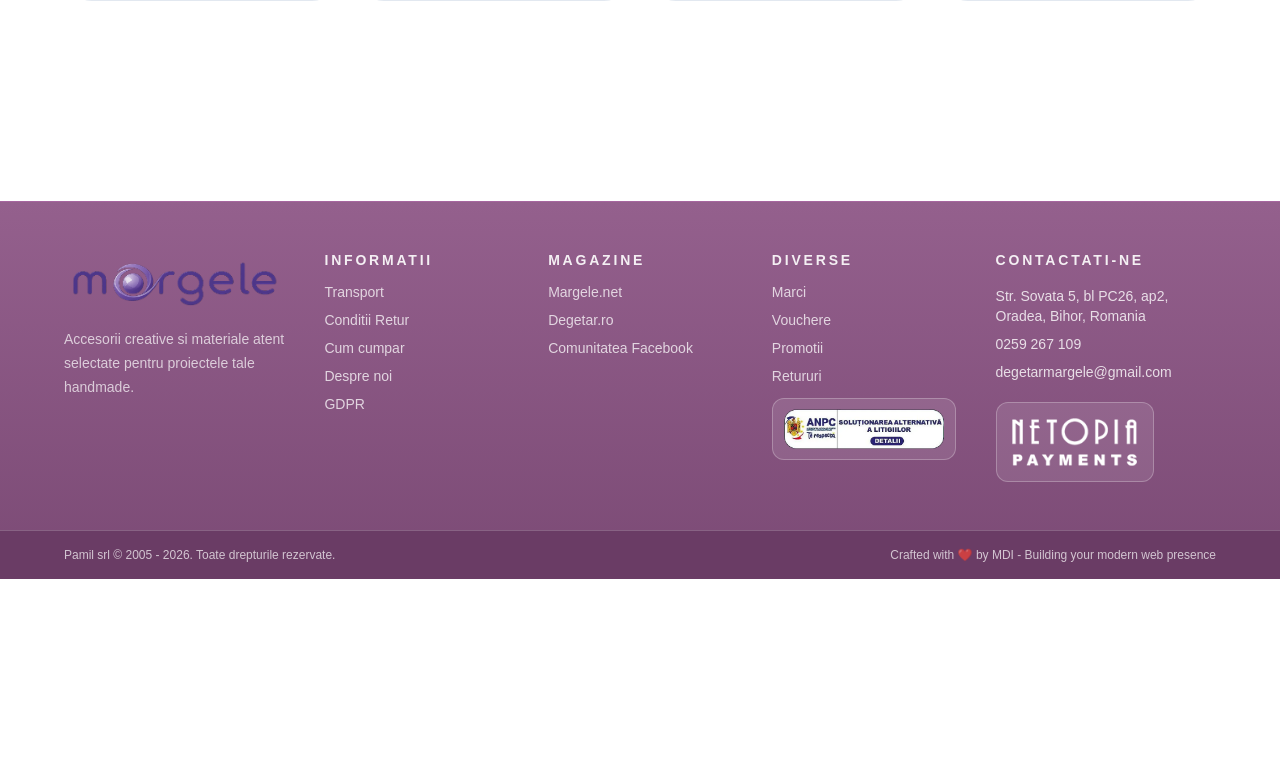
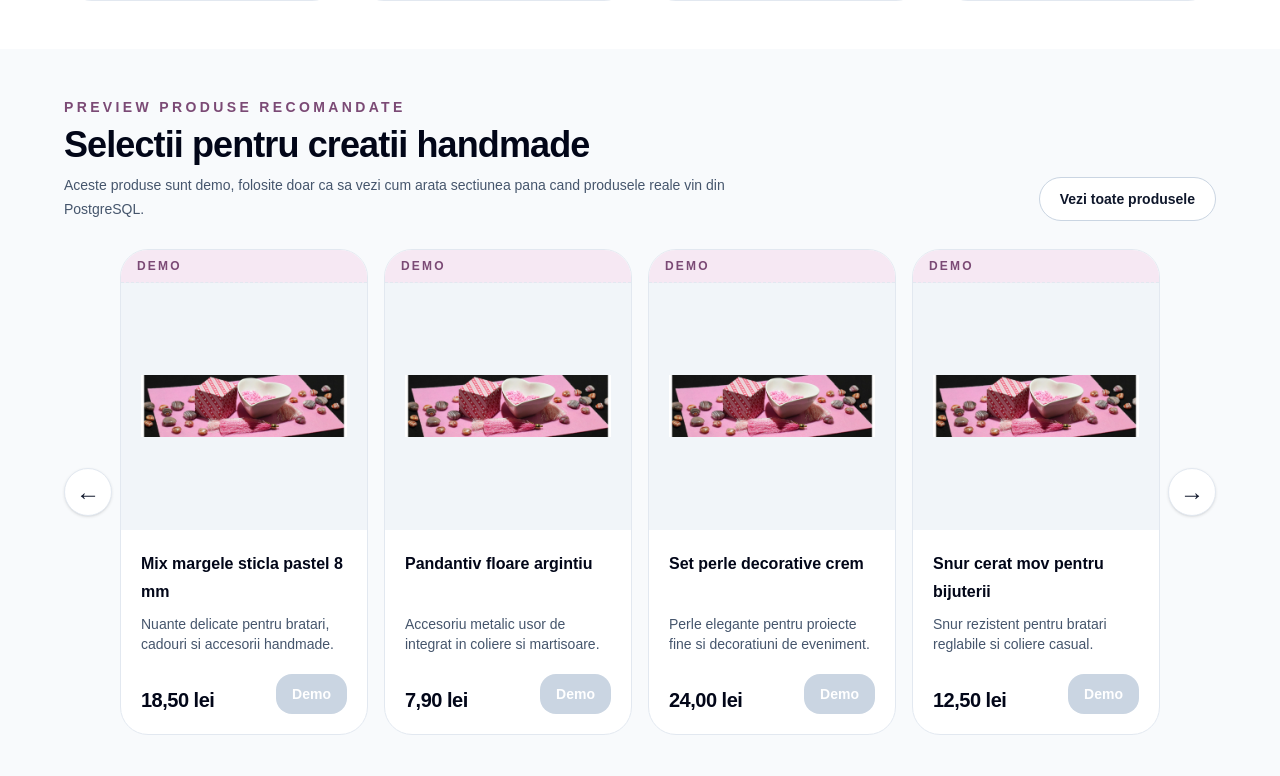
Before and after one commit to DMI-web-presence/margele-net-project, a Next.js app in the folder frontend/: page / in a window 1280 px wide. Shown: the part 1244-2020 px from the top of the page. Before the commit the page ends 1823 px from the top, so only its background shows below. Built offline with nearby package versions, Linux system fonts and the light colour scheme; no server answers.

Commit message:
MARGELE-24 Added a featured products section. Fixed left/right carousel arrows.

```diff
--- a/frontend/app/page.tsx
+++ b/frontend/app/page.tsx
@@ -1,4 +1,7 @@
 import LandingPage from '@/components/landing-page';
+
+const backendUrl =
+  process.env.NEXT_PUBLIC_BACKEND_URL ?? 'http://localhost:3001';
 
 type Product = {
   id: number;
@@ -12,7 +15,7 @@ type Product = {
 
 async function getProducts(): Promise<Product[]> {
   try {
-    const res = await fetch('http://127.0.0.1:3001/products', {
+    const res = await fetch(`${backendUrl}/products`, {
       cache: 'no-store',
       signal: AbortSignal.timeout(5000),
     });
--- /dev/null
+++ b/frontend/components/featured-products-section.tsx
@@ -0,0 +1,205 @@
+'use client';
+
+import Image from 'next/image';
+import Link from 'next/link';
+import { useCart } from '@/components/cart-provider';
+import ProductFavoriteIconButton from '@/components/product-favorite-icon-button';
+import {
+  Carousel,
+  CarouselContent,
+  CarouselItem,
+  CarouselNext,
+  CarouselPrevious,
+} from '@/components/ui/carousel';
+
+type Product = {
+  id: number;
+  name: string;
+  description: string | null;
+  price: string;
+  imageUrl: string | null;
+};
+
+type FeaturedProductsSectionProps = {
+  products: Product[];
+};
+
+const mockProducts: Product[] = [
+  {
+    id: -101,
+    name: 'Mix margele sticla pastel 8 mm',
+    description: 'Nuante delicate pentru bratari, cadouri si accesorii handmade.',
+    price: '18.50',
+    imageUrl: '/landing-page-image.webp',
+  },
+  {
+    id: -102,
+    name: 'Pandantiv floare argintiu',
+    description: 'Accesoriu metalic usor de integrat in coliere si martisoare.',
+    price: '7.90',
+    imageUrl: '/landing-page-image.webp',
+  },
+  {
+    id: -103,
+    name: 'Set perle decorative crem',
+    description: 'Perle elegante pentru proiecte fine si decoratiuni de eveniment.',
+    price: '24.00',
+    imageUrl: '/landing-page-image.webp',
+  },
+  {
+    id: -104,
+    name: 'Snur cerat mov pentru bijuterii',
+    description: 'Snur rezistent pentru bratari reglabile si coliere casual.',
+    price: '12.50',
+    imageUrl: '/landing-page-image.webp',
+  },
+  {
+    id: -105,
+    name: 'Charm steluta aurie',
+    description: 'Detaliu luminos pentru bratari, cercei si ambalaje handmade.',
+    price: '5.40',
+    imageUrl: '/landing-page-image.webp',
+  },
+  {
+    id: -106,
+    name: 'Margele rosii pentru Craciun',
+    description: 'Culoare intensa pentru decoratiuni festive si proiecte de sezon.',
+    price: '16.90',
+    imageUrl: '/landing-page-image.webp',
+  },
+];
+
+const priceFormatter = new Intl.NumberFormat('ro-RO', {
+  style: 'currency',
+  currency: 'RON',
+  currencyDisplay: 'narrowSymbol',
+});
+
+export default function FeaturedProductsSection({ products }: FeaturedProductsSectionProps) {
+  const { addToCart } = useCart();
+  const isUsingMockProducts = products.length === 0;
+  const featuredProducts = (isUsingMockProducts ? mockProducts : products).slice(0, 8);
+
+  return (
+    <section className="bg-slate-50">
+      <div className="mx-auto w-full max-w-[1400px] px-6 py-12 sm:px-10 lg:px-16">
+        <div className="flex flex-col gap-3 sm:flex-row sm:items-end sm:justify-between">
+          <div>
+            <p className="text-sm font-semibold uppercase tracking-[0.24em] text-[#7b4a75]">
+              {isUsingMockProducts ? 'Preview produse recomandate' : 'Produse recomandate'}
+            </p>
+            <h2 className="mt-2 text-3xl font-semibold tracking-tight text-slate-950 sm:text-4xl">
+              Selectii pentru creatii handmade
+            </h2>
+            {isUsingMockProducts ? (
+              <p className="mt-2 max-w-2xl text-sm leading-6 text-slate-600">
+                Aceste produse sunt demo, folosite doar ca sa vezi cum arata sectiunea pana cand
+                produsele reale vin din PostgreSQL.
+              </p>
+            ) : null}
+          </div>
+          <Link
+            href="/catalog"
+            className="inline-flex min-h-11 items-center justify-center rounded-full border border-slate-300 bg-white px-5 text-sm font-semibold text-slate-900 transition hover:bg-slate-100"
+          >
+            Vezi toate produsele
+          </Link>
+        </div>
+
+        <Carousel opts={{ align: 'start', loop: featuredProducts.length > 3 }} className="mt-7 w-full px-14">
+          <CarouselContent>
+            {featuredProducts.map((product) => (
+              <CarouselItem
+                key={product.id}
+                className="basis-[82%] sm:basis-1/2 lg:basis-1/4"
+              >
+                <article className="flex min-h-[26rem] flex-col overflow-hidden rounded-[1.75rem] border border-slate-200 bg-white transition hover:-translate-y-1 hover:shadow-md">
+                  {isUsingMockProducts ? (
+                    <div className="border-b border-dashed border-slate-200 bg-[#f6e8f3] px-4 py-2 text-xs font-semibold uppercase tracking-[0.18em] text-[#7b4a75]">
+                      Demo
+                    </div>
+                  ) : null}
+
+                  <div className="relative border-b border-slate-100 bg-slate-100">
+                    <Link
+                      href={isUsingMockProducts ? '/catalog' : `/products/${product.id}`}
+                      className="group block"
+                    >
+                      <div className="relative aspect-square">
+                        {product.imageUrl ? (
+                          <Image
+                            src={product.imageUrl}
+                            alt={product.name}
+                            fill
+                            sizes="(min-width: 1024px) 25vw, (min-width: 640px) 50vw, 100vw"
+                            className="object-contain p-5 transition duration-300 group-hover:scale-105"
+                            unoptimized
+                          />
+                        ) : (
+                          <div className="flex h-full items-center justify-center text-sm text-slate-500">
+                            Imagine indisponibila
+                          </div>
+                        )}
+                      </div>
+                    </Link>
+
+                    {!isUsingMockProducts ? (
+                      <div className="absolute right-3 top-3">
+                        <ProductFavoriteIconButton
+                          product={{
+                            id: product.id,
+                            name: product.name,
+                            price: product.price,
+                            imageUrl: product.imageUrl,
+                          }}
+                        />
+                      </div>
+                    ) : null}
+                  </div>
+
+                  <div className="flex flex-1 flex-col p-5">
+                    <Link
+                      href={isUsingMockProducts ? '/catalog' : `/products/${product.id}`}
+                      className="line-clamp-2 min-h-14 text-base font-semibold leading-7 text-slate-950 transition hover:text-[#7b4a75]"
+                    >
+                      {product.name}
+                    </Link>
+                    <p className="mt-2 line-clamp-2 min-h-10 text-sm leading-5 text-slate-600">
+                      {product.description ?? 'Material premium pentru proiecte handmade.'}
+                    </p>
+
+                    <div className="mt-auto flex items-end justify-between gap-3 pt-5">
+                      <p className="text-xl font-semibold tracking-tight text-slate-950">
+                        {priceFormatter.format(Number(product.price))}
+                      </p>
+                      <button
+                        type="button"
+                        disabled={isUsingMockProducts}
+                        onClick={(event) =>
+                          addToCart(
+                            {
+                              id: product.id,
+                              name: product.name,
+                              price: product.price,
+                              imageUrl: product.imageUrl,
+                            },
+                            event.currentTarget,
+                          )
+                        }
+                        className="inline-flex min-h-10 cursor-pointer items-center justify-center rounded-2xl bg-slate-900 px-4 text-sm font-semibold text-white transition hover:bg-[#7b4a75] disabled:cursor-not-allowed disabled:bg-slate-300"
+                      >
+                        {isUsingMockProducts ? 'Demo' : 'Adauga'}
+                      </button>
+                    </div>
+                  </div>
+                </article>
+              </CarouselItem>
+            ))}
+          </CarouselContent>
+          <CarouselPrevious className="left-0 top-1/2 hidden h-12 w-12 -translate-y-1/2 border-slate-200 bg-white text-slate-900 shadow-sm sm:inline-flex" />
+          <CarouselNext className="right-0 top-1/2 hidden h-12 w-12 -translate-y-1/2 border-slate-200 bg-white text-slate-900 shadow-sm sm:inline-flex" />
+        </Carousel>
+      </div>
+    </section>
+  );
+}
--- a/frontend/components/landing-page.tsx
+++ b/frontend/components/landing-page.tsx
@@ -1,6 +1,7 @@
 import Image from 'next/image';
 import Link from 'next/link';
 import CategoryHighlights from '@/components/category-highlights';
+import FeaturedProductsSection from '@/components/featured-products-section';
 import FeaturedProductsOrbit from '@/components/featured-products-orbit';
 import LandingProductCarousel from '@/components/landing-product-carousel';
 
@@ -67,6 +68,7 @@ export default function LandingPage({ products }: LandingPageProps) {
   const promotionProducts = products;
   const recommendedProducts = [...products].sort((a, b) => a.id - b.id);
   const bestSellingProducts = [...products].sort((a, b) => Number(b.price) - Number(a.price));
+  const featuredProducts = [...products].sort((a, b) => Number(b.price) - Number(a.price));
 
   return (
     <>
@@ -141,6 +143,7 @@ export default function LandingPage({ products }: LandingPageProps) {
       </section>
 
       <CategoryHighlights />
+      <FeaturedProductsSection products={featuredProducts} />
 
       <section className="mx-auto flex w-full max-w-[1400px] flex-col gap-12 px-6 py-12 sm:px-10 lg:px-16">
         <FeaturedProductsOrbit title="Promotie de Paste" products={promotionProducts} />
--- a/frontend/components/ui/carousel.tsx
+++ b/frontend/components/ui/carousel.tsx
@@ -160,7 +160,9 @@ export function CarouselPrevious({
       onClick={scrollPrev}
       {...props}
     >
-      <span aria-hidden="true">←</span>
+      <div className="flex justify-center items-center w-full h-full">
+        <span className="text-2xl" aria-hidden="true">←</span>
+      </div>
       <span className="sr-only">Slide precedent</span>
     </button>
   );
@@ -186,7 +188,9 @@ export function CarouselNext({
       onClick={scrollNext}
       {...props}
     >
-      <span aria-hidden="true">→</span>
+      <div className="flex justify-center items-center w-full h-full">
+        <span className="text-2xl" aria-hidden="true">→</span>
+      </div>
       <span className="sr-only">Slide urmator</span>
     </button>
   );
```
Also changed, not shown: 1 other file (tests, documents, lock files or other folders).
